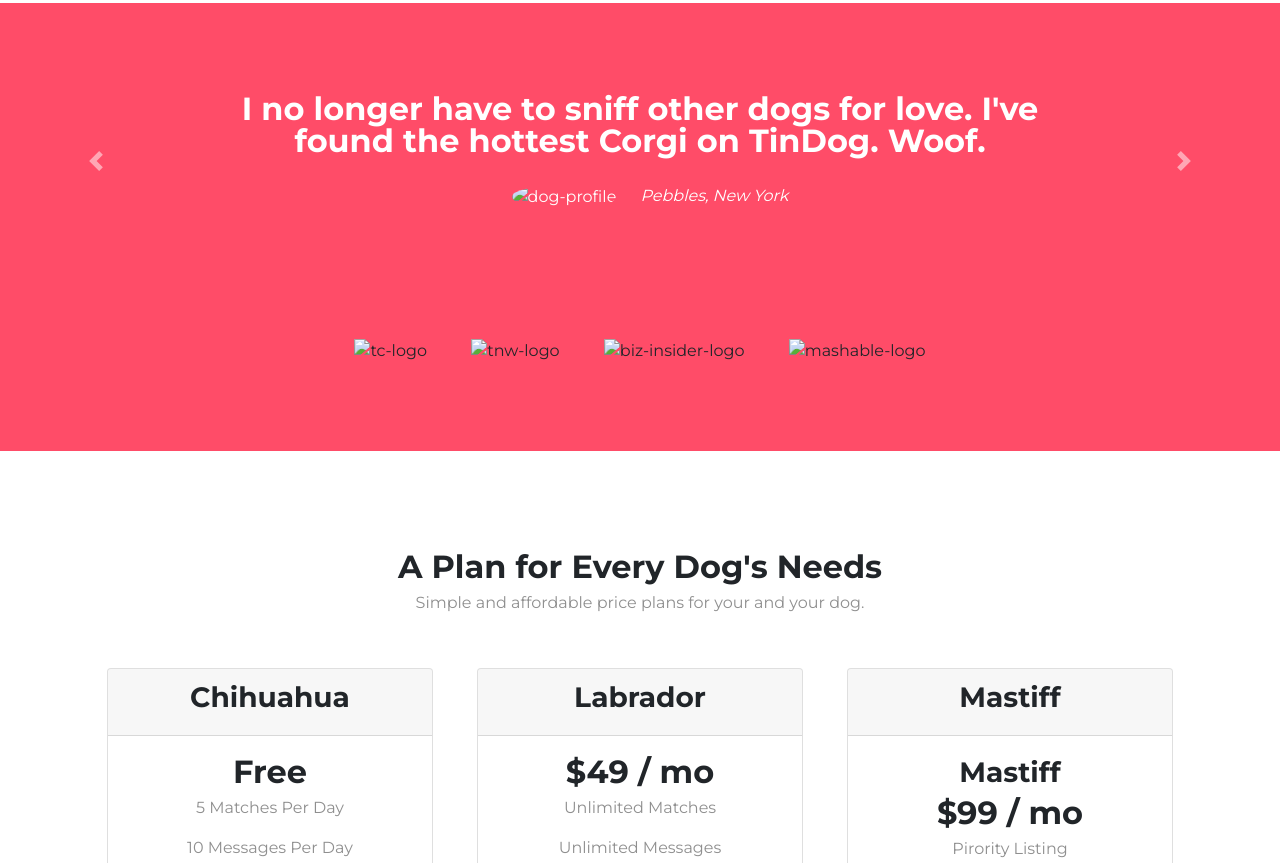
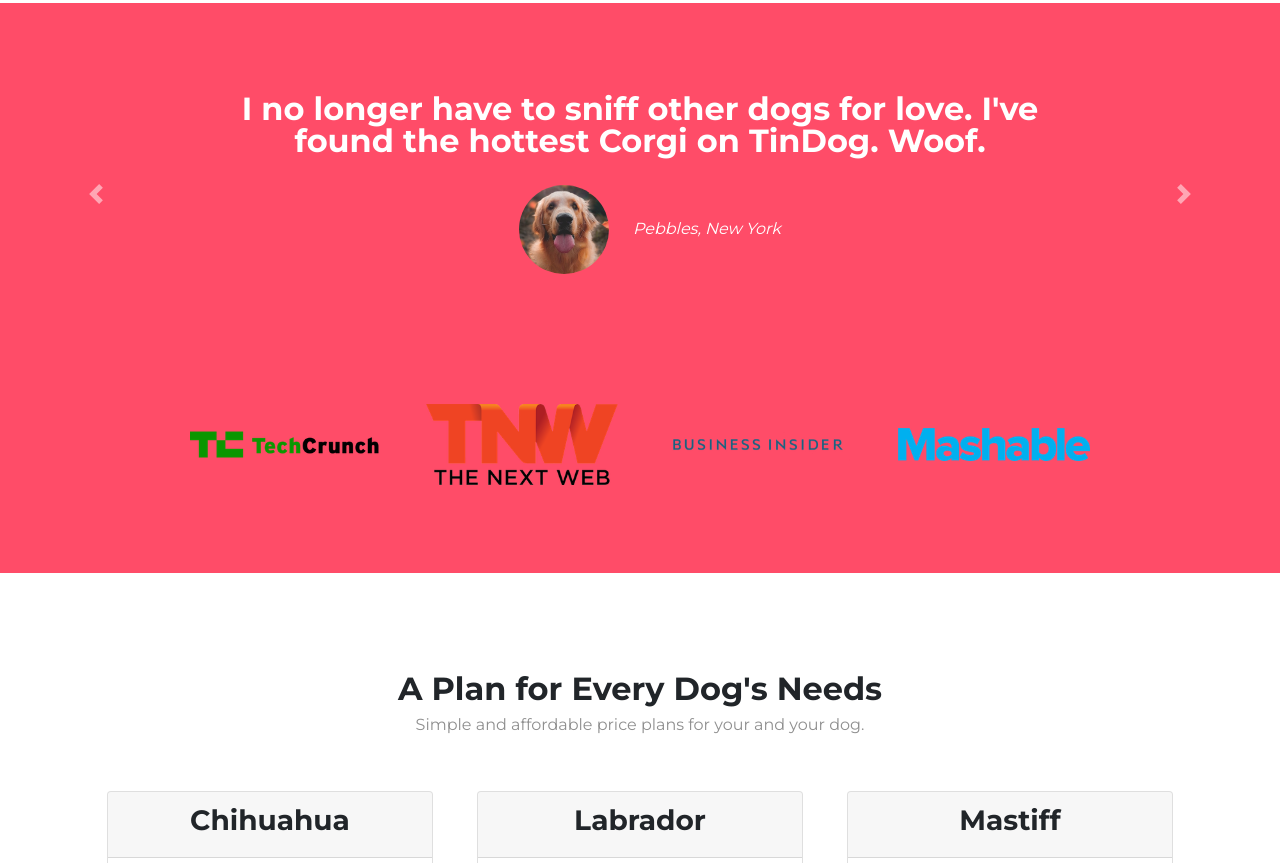
Before and after one commit to aravindch121195/Training-development, a plain HTML site: page index.html in a window 1280 px wide. Shown: the part 1106-1969 px from the top of the page. Drawn offline with nearby package versions, Linux system fonts and the light colour scheme; files that its build step writes are made by us from their sources.

Commit message:
Update index.html

```diff
--- a/index.html
+++ b/index.html
@@ -6,7 +6,7 @@
   <title>TinDog</title>
   <link href="https://fonts.googleapis.com/css?family=Montserrat:100,400,700,900|Ubuntu&display=swap" rel="stylesheet">
   <link rel="stylesheet" href="https://stackpath.bootstrapcdn.com/bootstrap/4.4.1/css/bootstrap.min.css" integrity="sha384-Vkoo8x4CGsO3+Hhxv8T/Q5PaXtkKtu6ug5TOeNV6gBiFeWPGFN9MuhOf23Q9Ifjh" crossorigin="anonymous">
-  <link rel="stylesheet" href="css/styles.css">
+  <link rel="stylesheet" href="styles.css">
   <script defer src="https://use.fontawesome.com/releases/v5.0.7/js/all.js"></script>
   <script src="https://code.jquery.com/jquery-3.4.1.slim.min.js" integrity="sha384-J6qa4849blE2+poT4WnyKhv5vZF5SrPo0iEjwBvKU7imGFAV0wwj1yYfoRSJoZ+n" crossorigin="anonymous"></script>
   <script src="https://cdn.jsdelivr.net/npm/popper.js@1.16.0/dist/umd/popper.min.js" integrity="sha384-Q6E9RHvbIyZFJoft+2mJbHaEWldlvI9IOYy5n3zV9zzTtmI3UksdQRVvoxMfooAo" crossorigin="anonymous"></script>
@@ -51,7 +51,7 @@
           <button type="button" class="btn btn-outline-light btn-lg download-button"><i class="fab fa-google-play"></i>Download</button>
         </div>
         <div class="col-lg-6">
-          <img class="title-image" src="images/iphone6.png" alt="iphone-mockup">
+          <img class="title-image" src="iphone6.png" alt="iphone-mockup">
         </div>
       </div>
     </div>
@@ -97,12 +97,12 @@
       <div class="carousel-inner">
         <div class="carousel-item active">
           <h2 class="testimonial-text">I no longer have to sniff other dogs for love. I've found the hottest Corgi on TinDog. Woof.</h2>
-          <img class="testimonial-image" src="images/dog-img.jpg" alt="dog-profile">
+          <img class="testimonial-image" src="dog-img.jpg" alt="dog-profile">
           <em>Pebbles, New York</em>
         </div>
         <div class="carousel-item">
           <h2 class="testimonial-text">My dog used to be so lonely, but with TinDog's help, they've found the love of their life. I think.</h2>
-          <img class="testimonial-image" src="images/lady-img.jpg" alt="lady-profile">
+          <img class="testimonial-image" src="lady-img.jpg" alt="lady-profile">
           <em>Beverly, Illinois</em>
         </div>
 
@@ -128,10 +128,10 @@
 
   <section id="press">
 
-    <img class="press-icon" src="images/techcrunch.png" alt="tc-logo">
-    <img class="press-icon" src="images/tnw.png" alt="tnw-logo">
-    <img class="press-icon" src="images/bizinsider.png" alt="biz-insider-logo">
-    <img class="press-icon" src="images/mashable.png" alt="mashable-logo">
+    <img class="press-icon" src="techcrunch.png" alt="tc-logo">
+    <img class="press-icon" src="tnw.png" alt="tnw-logo">
+    <img class="press-icon" src="bizinsider.png" alt="biz-insider-logo">
+    <img class="press-icon" src="mashable.png" alt="mashable-logo">
 
   </section>
 
```
